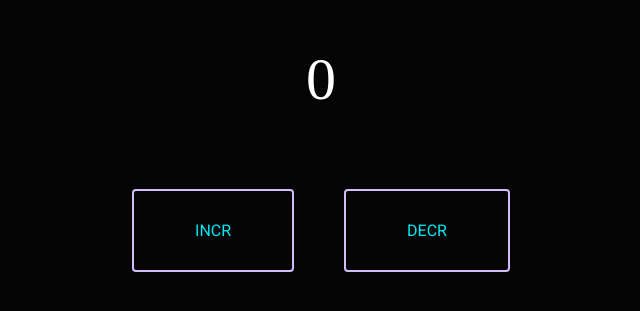
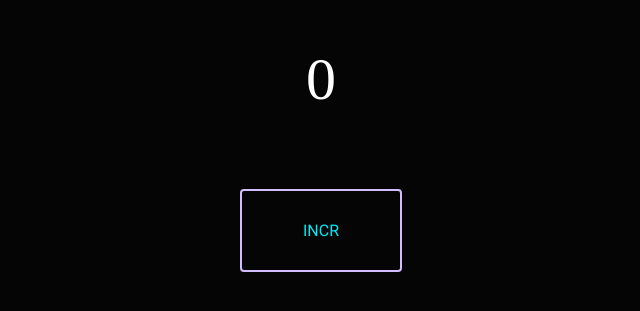
Before and after one commit to Vishakha2018/React_Project, a React (Create React App) app in the folder reactapp/: page / in a window 1280 px wide. Shown: the part 265-576 px from the top of the page, without its empty margins (319-959 px from the left). Built offline with nearby package versions, Linux system fonts and the light colour scheme.

Commit message:
UseEffect-uses

```diff
--- a/reactapp/src/App.js
+++ b/reactapp/src/App.js
@@ -1,6 +1,7 @@
 import React from 'react'
 // import Restaurant from './components/Basics/Restaurant'
-import UseState from './components/Hooks/UseState'
+// import UseState from './components/Hooks/UseState'
+import UseEffect from './components/Hooks/UseEffect'
 
 const App = () => {
   return (
@@ -9,7 +10,8 @@
       {/* nested component */}
       {/* <MyName/> */}
       {/* <Restaurant/> */}
-      <UseState/>
+      {/* <UseState/> */}
+      <UseEffect/>
     </div>
 
   )
--- /dev/null
+++ b/reactapp/src/components/Hooks/UseEffect.js
@@ -0,0 +1,29 @@
+import React, { useState, useEffect } from "react";
+import "./style.css";
+
+const UseEffect = () => {
+  const [myNum, setMyNum] = useState(0);
+
+  // useEffect runs after first render and aafter every update if no array dependency is added ==?[input] or empty array
+  //  ex->ads after 5-10 seconds of usage of sites
+  useEffect(() => {
+    document.title=`chats(${myNum})`
+  });
+
+  return (
+    <>
+      <div className="center_div">
+        <p>{myNum}</p>
+        <div className="button2" onClick={() => setMyNum(myNum + 1)}>
+          <span></span>
+          <span></span>
+          <span></span>
+          <span></span>
+          INCR
+        </div>
+      </div>
+    </>
+  );
+};
+
+export default UseEffect;
```
